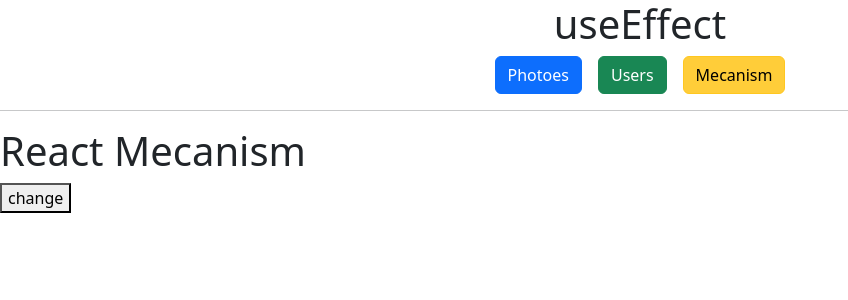
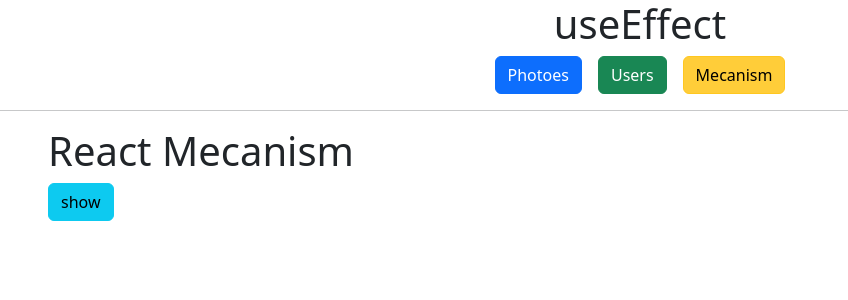
Before and after one commit to marziyenajafzade/React-Learning-useEffect, a React (Vite) app: page /Mecanism in a window 1280 px wide. Shown: the top 300 px of the page, without its empty margins (0-848 px from the left). Built offline with nearby package versions, Linux system fonts and the light colour scheme.

Commit message:
Add show/hide button to ReactMecanism component

```diff
--- a/src/Components/ReactMecanism.jsx
+++ b/src/Components/ReactMecanism.jsx
@@ -3,11 +3,12 @@ import { useState } from "react"
 function ReactMecanism() {
     const [isShow, setIsShow] = useState(false);
   return (
-    <div>
+    <div className="px-5">
         <h1>React Mecanism</h1>
         {isShow && <h3>session-118 </h3>}
+        {isShow && <button className="btn btn-success" onClick={()=>setIsShow((isShow)=>!isShow)}>hide</button>}
+        {!isShow && <button className="btn btn-info" onClick={()=>setIsShow((isShow)=>!isShow)}>show</button>}
 
-        <button onClick={()=>setIsShow((isShow)=>!isShow)}>change</button>
         </div>
   )
 }
```
